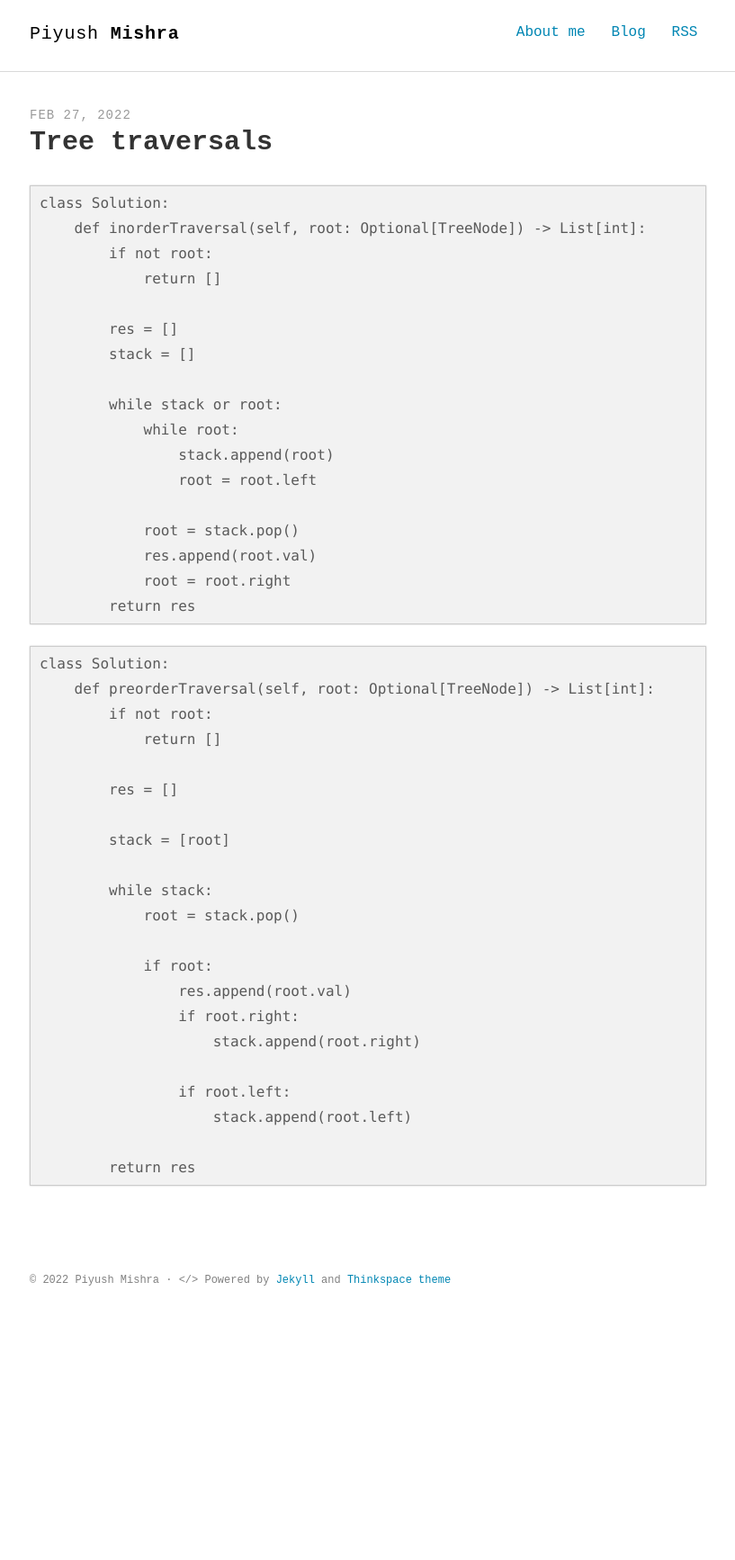
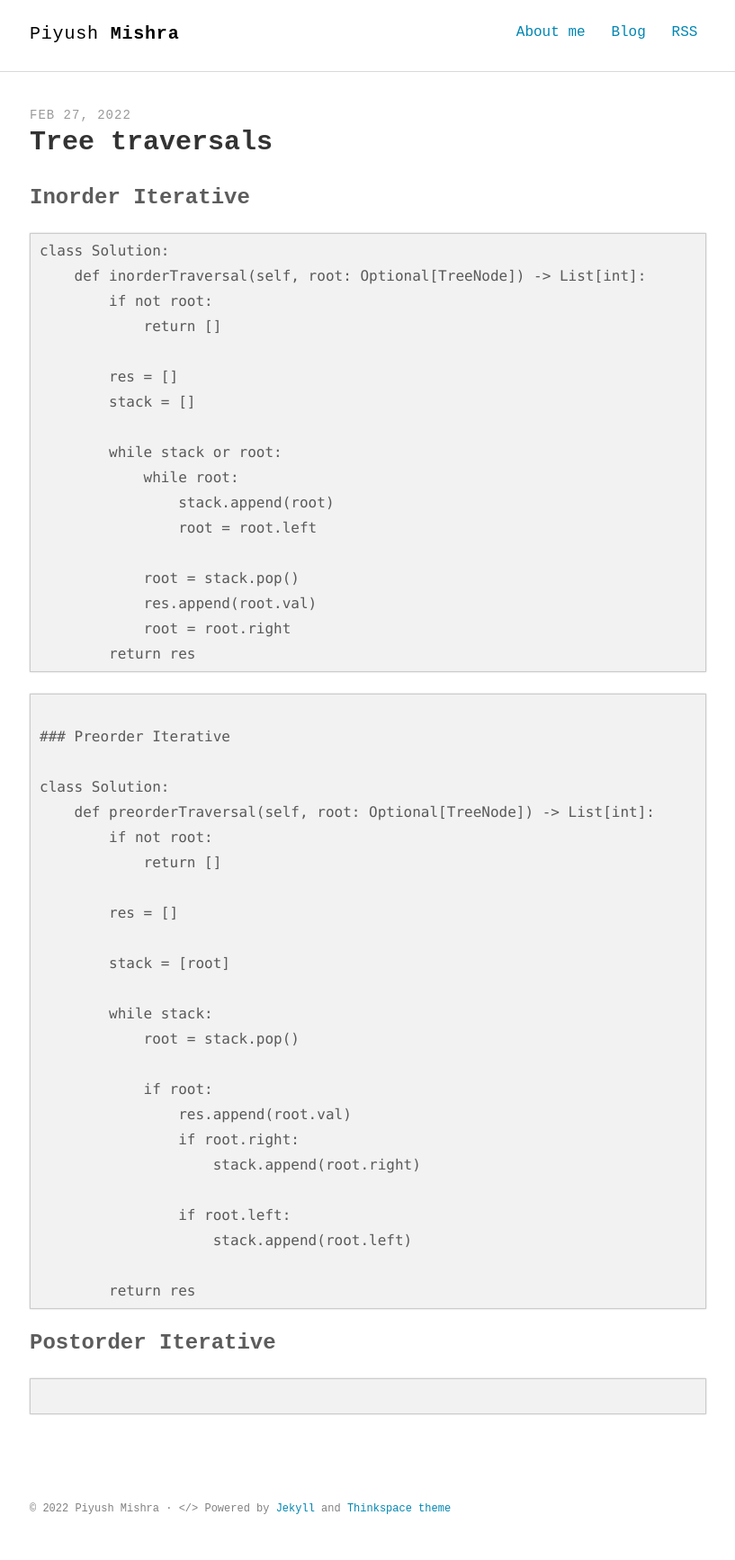
Before and after one commit to piymis/piymis.github.io, a Jekyll site: the page built from _posts/2022-02-27-tree-traversals.markdown, in a window 1280 px wide. Shown: the whole page at 90% size, without its empty margins (231-1048 px from the left). Built offline with Jekyll 4.4.1, drawn with Linux system fonts in a browser that asks for light colours; some web fonts are replaced; our own code applies the rules of GitHub Pages for plain Markdown files; a script that is not in the unit is left out; before the commit the page ends 1480 px from its top, so only the background shows below that.

Commit message:
Updated Tree Traversals

````diff
--- a/_posts/2022-02-27-tree-traversals.markdown
+++ b/_posts/2022-02-27-tree-traversals.markdown
@@ -2,6 +2,8 @@
 title: Tree traversals
 date: 2022-02-27 11:21:00 +05:30
 ---
+
+### Inorder Iterative
 
 ```
 class Solution:
@@ -24,6 +26,9 @@ class Solution:
 ```
 
 ```
+
+### Preorder Iterative
+
 class Solution:
     def preorderTraversal(self, root: Optional[TreeNode]) -> List[int]:
         if not root:
@@ -46,3 +51,9 @@ class Solution:
 
         return res
 ```
+
+### Postorder Iterative
+
+```
+
+```
````
